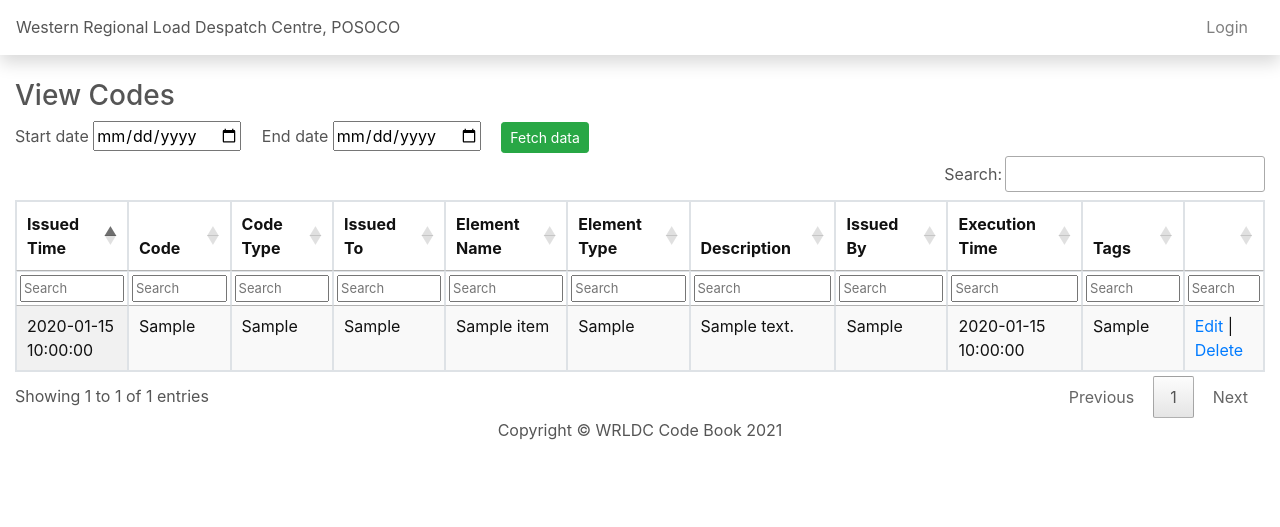
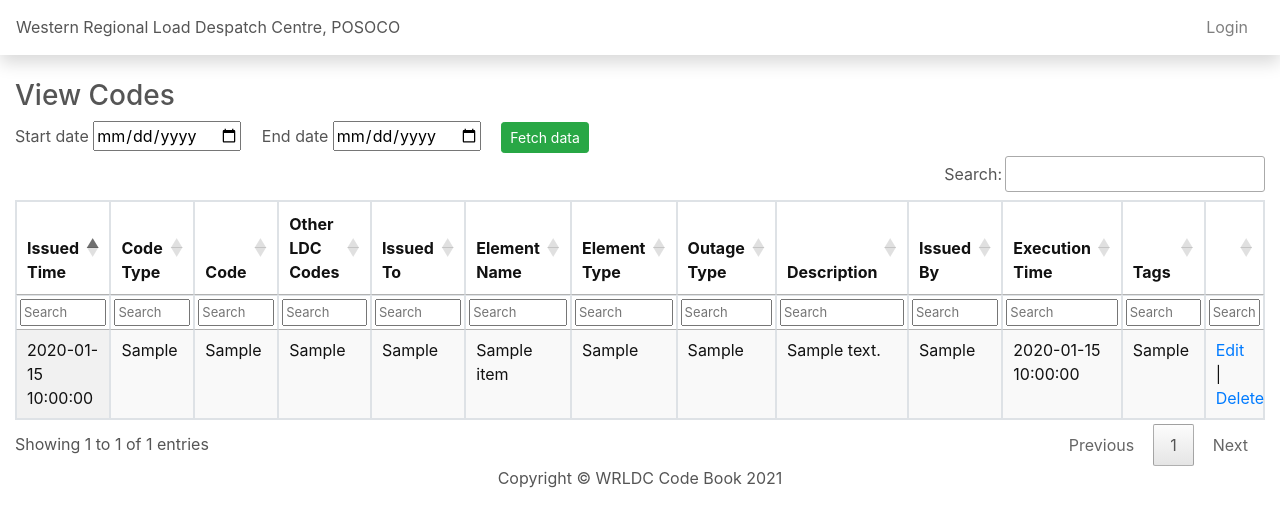
Before and after one commit to nagasudhirpulla/wrldc_codebook, a Flask app: template templates/code/list.html.j2 in a window 1280 px wide. Shown: the part 156-683 px from the top of the page. Run offline with Flask 2, Linux system fonts and the light colour scheme; the template is opened without the code that fills it: values that come from a table or form of the project are taken from there, most other values are stand-ins (such as "Sample title", 1, 10 or a date in 2020); parts of the project's set-up code (start-up, migrations or seed data) failed here and were passed over; some libraries are stand-ins or nearby versions.

Commit message:
Fixes #1 code cancelled view

```diff
--- a/templates/code/list.html.j2
+++ b/templates/code/list.html.j2
@@ -25,11 +25,13 @@
     <thead>
         <tr>
             <th>Issued Time</th>
+            <th>Code Type</th>
             <th>Code</th>
-            <th>Code Type</th>
+            <th>Other LDC Codes</th>
             <th>Issued To</th>
             <th>Element Name</th>
             <th>Element Type</th>
+            <th>Outage Type</th>
             <th>Description</th>
             <th>Issued By</th>
             <th>Execution Time</th>
@@ -39,17 +41,19 @@
     </thead>
     <tbody>
         {% for item in data['codes'] %}
-        <tr>
+        <tr {% if item.isCodeCancelled %} class="cancelledCode" {% endif %}>
             <td>{{item.codeIssueTime}}</td>
+            <td>{{item.codeType}}</td>
             <td>{{item.codeStr}}</td>
-            <td>{{item.codeType}}</td>
+            <td>{{item.otherLdcCodes if item.otherLdcCodes}}</td>
             <td>{{item.codeIssuedTo}}</td>
-            <td>{{item.pwcElName}}</td>
-            <td>{{item.pwcElType}}</td>
+            <td>{{item.pwcElName if item.pwcElName}}</td>
+            <td>{{item.pwcElType if item.pwcElType}}</td>
+            <td>{{item.pwcOutageType if item.pwcOutageType}}</td>
             <td>{{item.codeDesc}}</td>
             <td>{{item.codeIssuedBy}}</td>
-            <td>{{item.codeExecTime}}</td>
-            <td>{{item.codeTags}}</td>
+            <td>{{item.codeExecTime if item.codeExecTime}}</td>
+            <td>{{item.codeTags if item.codeTags}}</td>
             <td style="max-width:2em;">
                 <a href="{{ url_for('code.edit', codeId=item.id) }}">Edit</a>
                 <span>|</span>
@@ -61,11 +65,13 @@
     <tfoot>
         <tr>
             <th>Issued Time</th>
+            <th>Code Type</th>
             <th>Code</th>
-            <th>Code Type</th>
+            <th>Other LDC Codes</th>
             <th>Issued To</th>
             <th>Element Name</th>
             <th>Element Type</th>
+            <th>Outage Type</th>
             <th>Description</th>
             <th>Issued By</th>
             <th>Execution Time</th>
@@ -124,5 +130,8 @@
             font-size: small;
             width: 100%;
         }
+        tr.cancelledCode{
+            text-decoration: line-through;
+        }
     </style>
 {% endblock %}
```
